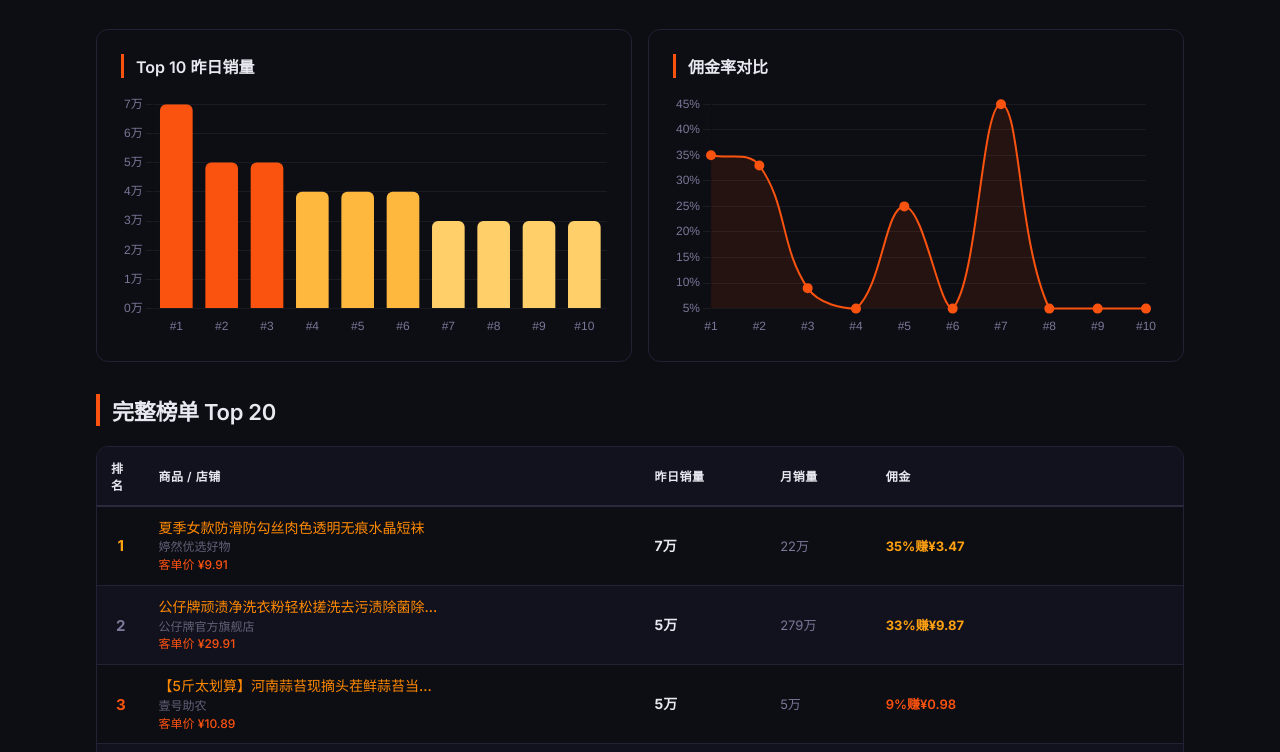
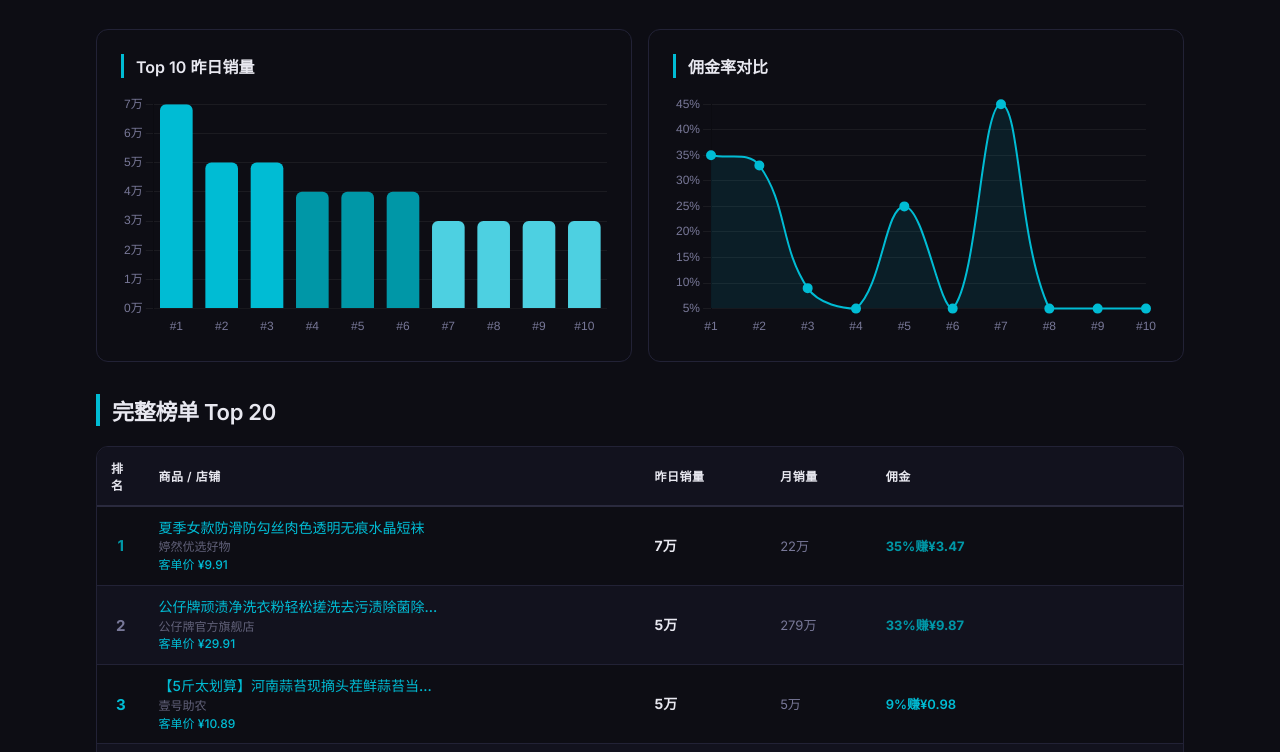
Before and after one commit to YuZe1223/daily-report, a plain HTML site: page index.html in a window 1280 px wide. Shown: the part 491-1243 px from the top of the page. Drawn offline with nearby package versions, Linux system fonts and the light colour scheme.

Commit message:
Switch accent color from orange to cyan (#00bcd4)

```diff
--- a/index.html
+++ b/index.html
@@ -10,13 +10,13 @@
 <script src="https://cdn.bootcdn.net/ajax/libs/Chart.js/4.4.0/chart.umd.min.js" onerror="this.onerror=null;this.src='https://cdn.jsdelivr.net/npm/chart.js@4.4.0/dist/chart.umd.min.js'"></script>
 <style>
 :root {
-  --primary: #fa520f;
-  --primary-deep: #cc3a05;
-  --sunshine-300: #ffd06a;
-  --sunshine-500: #ffb83e;
-  --sunshine-700: #ffa110;
-  --sunshine-900: #ff8a00;
-  --yellow-saturated: #ffd900;
+  --primary: #00bcd4;
+  --primary-deep: #0097a7;
+  --sunshine-300: #4dd0e1;
+  --sunshine-500: #00bcd4;
+  --sunshine-700: #0097a7;
+  --sunshine-900: #006064;
+  --yellow-saturated: #18ffff;
   --cream: #1a1a28;
   --cream-soft: #222236;
   --cream-deeper: #2a2a3e;
@@ -37,7 +37,7 @@
   --on-dark: #ffffff;
   --on-dark-muted: #787898;
   --on-cream: #e8e8f0;
-  --link: #ff8a00;
+  --link: #00bcd4;
   --spacing-xs: 8px;
   --spacing-sm: 12px;
   --spacing-md: 16px;
@@ -245,9 +245,9 @@ function renderDate(dateStr){
   if(salesChart)salesChart.destroy();
   if(commissionChart)commissionChart.destroy();
 
-  salesChart=new Chart(document.getElementById('salesChart').getContext('2d'),{type:'bar',data:{labels:t10.map(function(_,i){return'#'+(i+1)}),datasets:[{data:t10.map(function(i){return parseSalesInt(i.sales)/10000}),backgroundColor:['#fa520f','#fa520f','#fa520f','#ffb83e','#ffb83e','#ffb83e','#ffd06a','#ffd06a','#ffd06a','#ffd06a'],borderRadius:6}]},options:{responsive:true,plugins:{legend:{display:false}},scales:{y:{grid:{color:'rgba(255,255,255,0.06)'},ticks:{color:'#787898',callback:function(v){return v+'万'}}},x:{grid:{display:false},ticks:{color:'#787898'}}}}});
+  salesChart=new Chart(document.getElementById('salesChart').getContext('2d'),{type:'bar',data:{labels:t10.map(function(_,i){return'#'+(i+1)}),datasets:[{data:t10.map(function(i){return parseSalesInt(i.sales)/10000}),backgroundColor:['#00bcd4','#00bcd4','#00bcd4','#0097a7','#0097a7','#0097a7','#4dd0e1','#4dd0e1','#4dd0e1','#4dd0e1'],borderRadius:6}]},options:{responsive:true,plugins:{legend:{display:false}},scales:{y:{grid:{color:'rgba(255,255,255,0.06)'},ticks:{color:'#787898',callback:function(v){return v+'万'}}},x:{grid:{display:false},ticks:{color:'#787898'}}}}});
 
-  commissionChart=new Chart(document.getElementById('commissionChart').getContext('2d'),{type:'line',data:{labels:t10.map(function(_,i){return'#'+(i+1)}),datasets:[{data:t10.map(function(i){return i.cos_ratio||0}),borderColor:'#fa520f',backgroundColor:'rgba(250,82,15,0.1)',fill:true,tension:.4,pointBackgroundColor:'#fa520f',pointRadius:4,pointHoverRadius:7,borderWidth:2}]},options:{responsive:true,plugins:{legend:{display:false}},scales:{y:{grid:{color:'rgba(255,255,255,0.06)'},ticks:{color:'#787898',callback:function(v){return v+'%'}}},x:{grid:{display:false},ticks:{color:'#787898'}}}}});
+  commissionChart=new Chart(document.getElementById('commissionChart').getContext('2d'),{type:'line',data:{labels:t10.map(function(_,i){return'#'+(i+1)}),datasets:[{data:t10.map(function(i){return i.cos_ratio||0}),borderColor:'#00bcd4',backgroundColor:'rgba(0,188,212,0.1)',fill:true,tension:.4,pointBackgroundColor:'#00bcd4',pointRadius:4,pointHoverRadius:7,borderWidth:2}]},options:{responsive:true,plugins:{legend:{display:false}},scales:{y:{grid:{color:'rgba(255,255,255,0.06)'},ticks:{color:'#787898',callback:function(v){return v+'%'}}},x:{grid:{display:false},ticks:{color:'#787898'}}}}});
 }
 
 loadDateList();
```
